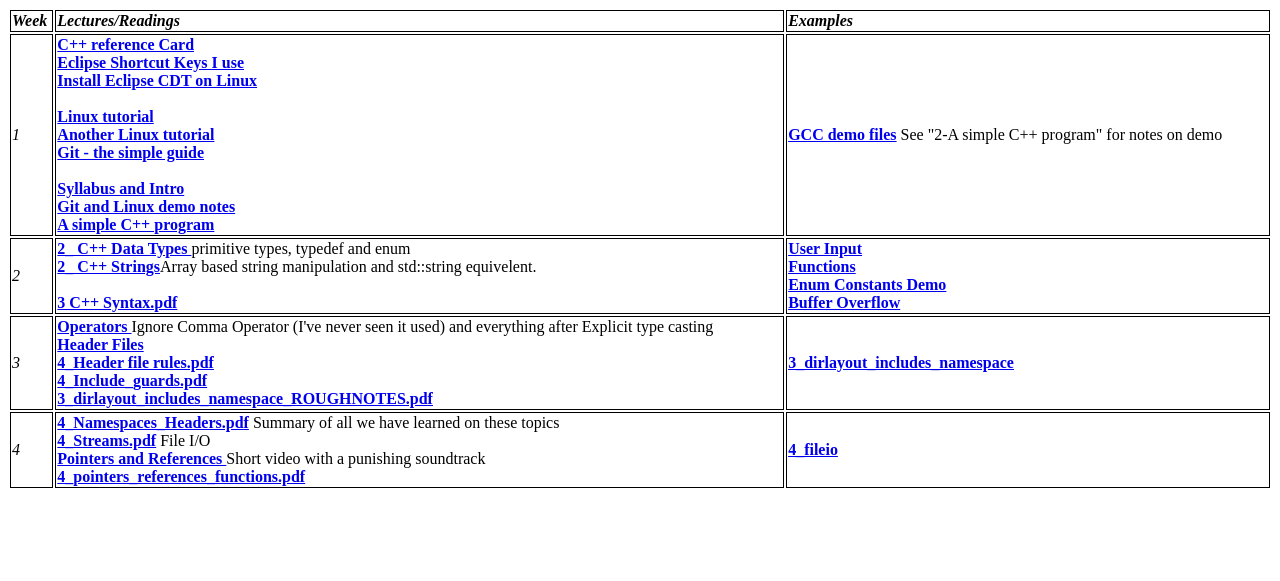
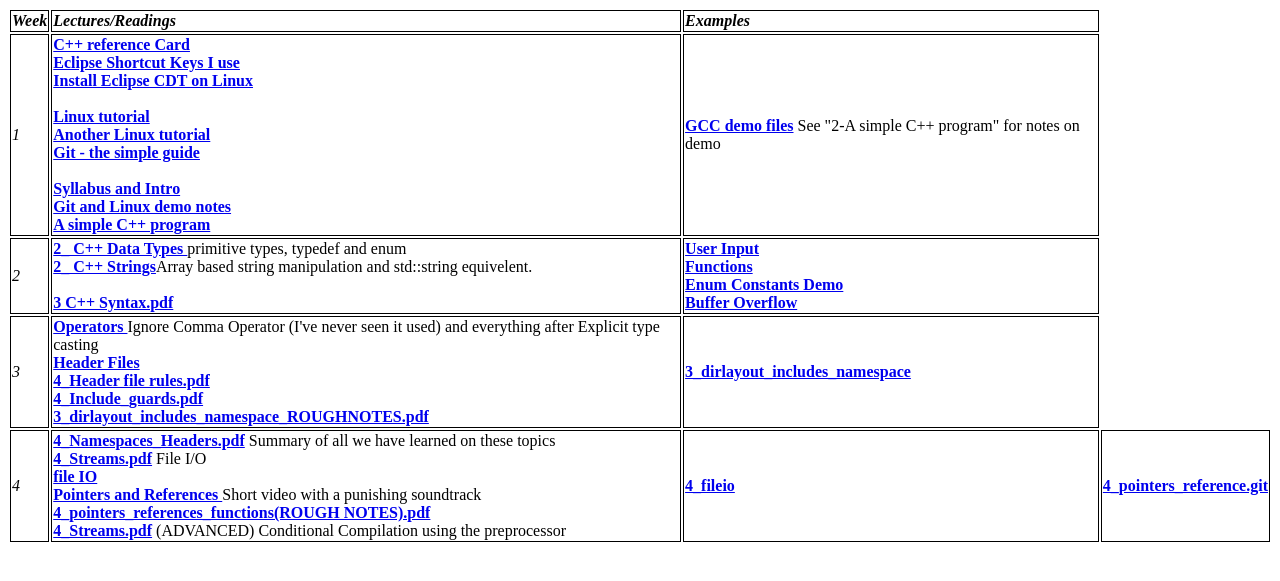
Before and after one commit to CNUClasses/CPSC327, a Jekyll site: the page navbar/Lectures.html, which Jekyll copies as it is, in a window 1280 px wide. Shown: the top 581 px of the page. Built offline with Jekyll 4.4.1, drawn with Linux system fonts in a browser that asks for light colours.

Commit message:
lectures

```diff
--- a/navbar/Lectures.html
+++ b/navbar/Lectures.html
@@ -72,14 +72,18 @@
 
                 <strong><a href="https://github.com/CNUClasses/CPSC327/blob/master/content/Lectures/4_Namespaces_Headers.pdf"> 4_Namespaces_Headers.pdf</a></strong> Summary of all we have learned on these topics<br>
 				<strong><a href="https://github.com/CNUClasses/CPSC327/blob/master/content/Lectures/4_Streams.pdf">4_Streams.pdf</a></strong> File I/O<br>
+				<strong><a href="http://www.cplusplus.com/doc/tutorial/files/"> file IO</a></strong><br>
 				<strong><a href="https://www.youtube.com/watch?v=LwAPKuJpvmA"> Pointers and References </a></strong>Short video with a punishing soundtrack<br>
-                <strong><a href="https://github.com/CNUClasses/CPSC327/blob/master/content/Lectures/4_pointers_references_functions.pdf"> 4_pointers_references_functions.pdf</a></strong><br>
+                <strong><a href="https://github.com/CNUClasses/CPSC327/blob/master/content/Lectures/4_pointers_references_functions.pdf"> 4_pointers_references_functions(ROUGH NOTES).pdf</a></strong><br>
+                <strong><a href="https://github.com/CNUClasses/CPSC327/blob/master/content/Lectures/7_Conditional_Compilation_using_the_preprocessor.pdf">4_Streams.pdf</a></strong> (ADVANCED) Conditional Compilation using the preprocessor<br>
 
             </td>
 			<td class="style_white ">
 			<strong><a href="https://github.com/CNUClasses/4_fileio.git"> 4_fileio</a></strong> <br />
+
 			</td>
-
+			<td class="style_white ">
+			<strong><a href="https://github.com/CNUClasses/4_pointers_reference.git"> 4_pointers_reference.git</a></strong> <br />
 			</td>
 		</tr>
 
```
Also changed, not shown: 1 other file.
